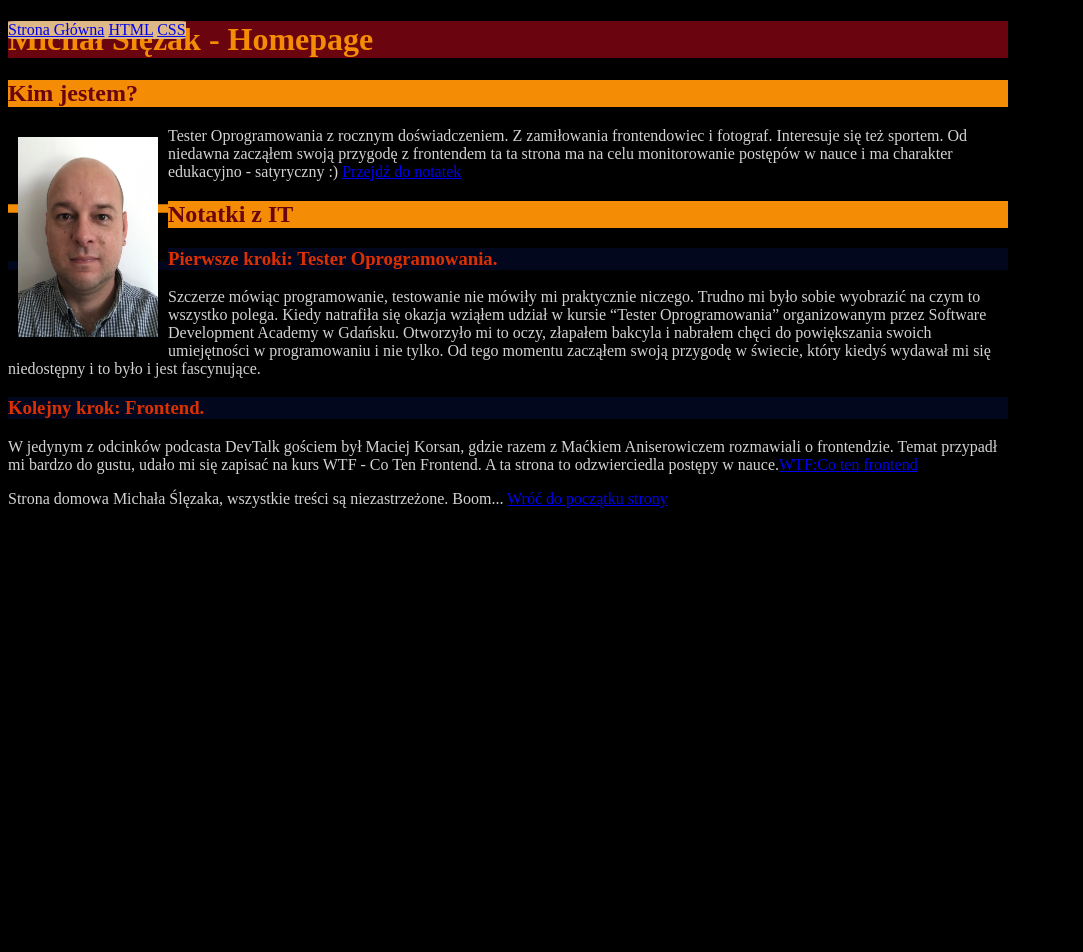
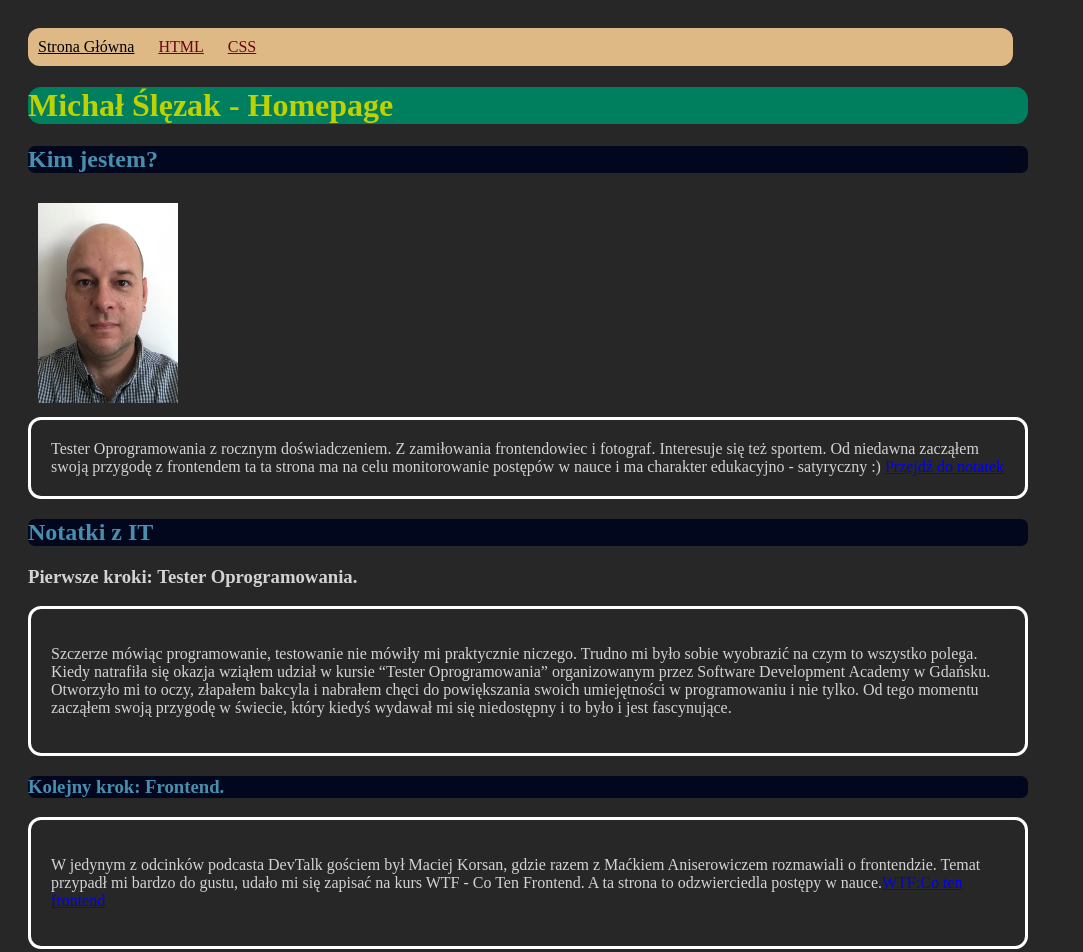
Before and after one commit to m-slezak/homepage, a plain HTML site: page index.html in a window 1280 px wide. Shown: the top 952 px of the page, without its empty margins (0-1083 px from the left). Before the commit the page ends 800 px from the top, so only its background shows below. Drawn offline with Linux system fonts and the light colour scheme.

Commit message:
BEM added, CSS basic changes - headers, navigation

```diff
--- a/index.html
+++ b/index.html
@@ -9,48 +9,54 @@
 
   <body>
     <header>
-      <nav class="menu">
-        <a href="index.html">Strona Główna</a>
-        <a href="nauka-html.html">HTML</a>
-        <a href="nauka-css.html">CSS</a>
+      <nav class="navigation">
+        <a href="index.html" class="navigation-link navigation-link__homepage"
+          >Strona Główna</a
+        >
+        <a href="nauka-html.html" class="navigation-link">HTML</a>
+        <a href="nauka-css.html" class="navigation-link">CSS</a>
       </nav>
     </header>
 
-    <main clas="main-content">
-      <header id="mainHeader">
-        <h1>Michał Ślęzak - Homepage</h1>
+    <main class="main-content">
+      <header >
+        <h1 class="main-header">Michał Ślęzak - Homepage</h1>
       </header>
 
-      <section>
-        <h2 class="headerH2">Kim jestem?</h2>
+      <section >
+        <h2 class="section-headers">Kim jestem?</h2>
+        <img class="my-photo" src="zdjecie.jpeg" alt="To ja" />
 
-        <article>
-          <img class="my-photo" src= "zdjecie.jpeg" alt="To ja" > Tester Oprogramowania z rocznym doświadczeniem. Z zamiłowania
-          frontendowiec i fotograf. Interesuje się też sportem. Od niedawna zacząłem swoją przygodę z frontendem ta ta strona ma na celu monitorowanie postępów w nauce i ma charakter edukacyjno - satyryczny :)
+        <article class="article article__about-me">
+           Tester
+          Oprogramowania z rocznym doświadczeniem. Z zamiłowania frontendowiec i
+          fotograf. Interesuje się też sportem. Od niedawna zacząłem swoją
+          przygodę z frontendem ta ta strona ma na celu monitorowanie postępów w
+          nauce i ma charakter edukacyjno - satyryczny :)
           <a href="#notatki">Przejdź do notatek</a>
         </article>
       </section>
 
       <section id="notatki">
-        <h2 class="headerH2">Notatki z IT</h2>
+        <h2 class=section-headers>Notatki z IT</h2>
         <h3 class="headerH3">Pierwsze kroki: Tester Oprogramowania.</h3>
 
-        <article>
+        <article class="article">
           <p>
             Szczerze mówiąc programowanie, testowanie nie mówiły mi praktycznie
             niczego. Trudno mi było sobie wyobrazić na czym to wszystko polega.
             Kiedy natrafiła się okazja wziąłem udział w kursie “Tester
-            Oprogramowania” organizowanym przez Software Development Academy w Gdańsku.
-            Otworzyło mi to oczy, złapałem bakcyla i nabrałem chęci do
+            Oprogramowania” organizowanym przez Software Development Academy w
+            Gdańsku. Otworzyło mi to oczy, złapałem bakcyla i nabrałem chęci do
             powiększania swoich umiejętności w programowaniu i nie tylko. Od
             tego momentu zacząłem swoją przygodę w świecie, który kiedyś wydawał
             mi się niedostępny i to było i jest fascynujące.
           </p>
         </article>
 
-        <h3 class="headerH3">Kolejny krok: Frontend.</h3>
+        <h3 class="section-headers">Kolejny krok: Frontend.</h3>
 
-        <article>
+        <article class="article">
           <p>
             W jedynym z odcinków podcasta DevTalk gościem był Maciej Korsan,
             gdzie razem z Maćkiem Aniserowiczem rozmawiali o frontendzie. Temat
--- a/style.css
+++ b/style.css
@@ -1,39 +1,61 @@
+.about-me{
+    border: white;
+    padding 10px;
+}
 
+.article{
+    padding:20px;
+    margin-bottom: 20px;
+    border: solid 3px white;
+    border-radius: 13px;
+}
 body {
-    background: black;
+    background: rgba(0, 0, 0, 0.849);
     color: lightgray;
     width:1000px;
     position: relative;
+    padding: 20px;
 }
 
 
-.headerH2{
-    color: #6A040F;
-    background:#F48C06;
+
+
+.section-headers{
+    color:#468faf;
+    background:#03071E;
+    border-radius:7px;
 }
-.headerH3{
-    color:#DC2F02;
-    background:#03071E ;
-}
-#mainHeader{
-    color: #F48C06;
-    background:#6A040F;
+.main-header{
+    color:#bfd200;
+    background:#007f5f;
+    border-radius:13px;
 }
 .main-content{
-    margin:50px;
+    margin:auto;
 }
-.menu{
+.navigation{
     background:#DEB986;
     color: #ed4d6e;
-    border-radius: 5%;
-    position: fixed;
+    border-radius: 12px;
+    padding:10px;
+    margin-right: 15px;
+}
+
+.navigation-link{
+    color:#6A040F;
+    display: inline-block;
+    margin-right: 20px;
+}
+.navigation-link__homepage{
+    color:black;
 
 }
+
 .my-photo{
     width: 140px;
     height:200px;
-    border:black dashed 10px;
+    padding:10px;
+
     border-radius: 10px;
-    float:left;
 
 }
```
